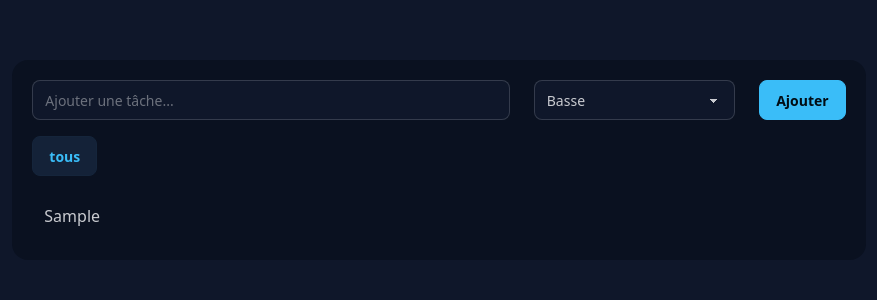
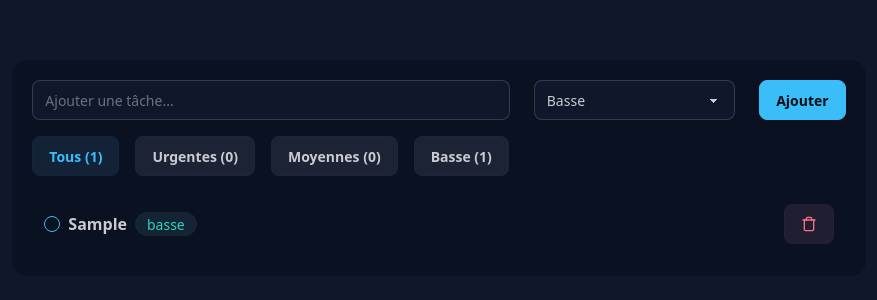
Before and after one commit to jonathanmyinda/Projet_todo_React, a React (Vite) app: page / in a window 1280 px wide. Both pictures are taken after typing "Sample" into the empty fields and a click on the button "Ajouter". Shown: the top 300 px of the page, without its empty margins (201-1078 px from the left). Built offline with nearby package versions, Linux system fonts and the light colour scheme.

Commit message:
ajout du bouton delete

```diff
--- a/src/App.tsx
+++ b/src/App.tsx
@@ -1,5 +1,6 @@
 import { useEffect, useState } from 'react'
 import TodoItem from "./TodoItem"
+import { Construction } from 'lucide-react'
 
 type priority = 'urgente' | 'moyenne' | 'basse'
 
@@ -45,6 +46,16 @@ function App() {
     filteredTodos = todos.filter((todo) => todo.priority === filter)
   }
 
+  const urgentCount = todos.filter((t) => t.priority === "urgente").length
+  const mediumCount = todos.filter((t) => t.priority === "moyenne").length
+  const lowCount = todos.filter((t) => t.priority === "basse").length
+  const totalCount = todos.length
+
+  function deleteTodo(id: number){
+    const newTodos = todos.filter((todo) => todo.id !== id)
+    setTodos(newTodos)
+  }
+
   return (
     <div className="flex justify-center">
       <div className="w-2/3 flex flex-col gap-4 my-15 bg-base-300 p-5 rounded-2xl">
@@ -65,7 +76,16 @@ function App() {
         <div className='space-y-2 flex-1 h-fit'>
           <div className='flex flex-wrap gap-4'>
             <button className={`btn btn-soft ${filter === "Tous" ? "btn btn-primary" : ""}`} onClick={() => setFilter("Tous")}>
-              tous
+              Tous ({totalCount})
+            </button>
+            <button className={`btn btn-soft ${filter === "urgente" ? "btn btn-primary" : ""}`} onClick={() => setFilter("urgente")}>
+              Urgentes ({urgentCount})
+            </button>
+            <button className={`btn btn-soft ${filter === "moyenne" ? "btn btn-primary" : ""}`} onClick={() => setFilter("moyenne")}>
+              Moyennes ({mediumCount})
+            </button>
+            <button className={`btn btn-soft ${filter === "basse" ? "btn btn-primary" : ""}`} onClick={() => setFilter("basse")}>
+              Basse ({lowCount})
             </button>
           </div>
         </div>
@@ -73,12 +93,17 @@ function App() {
           <ul className='divide-y divide-primary/20'>
             {filteredTodos.map((todo) => (
               <li key={todo.id}>
-                <TodoItem todo={todo} />
+                <TodoItem todo={todo} onDelete={() => deleteTodo(todo.id)} />
               </li>
             ))}
           </ul>
         ) : (
-          <div>test2</div>
+          <div className='flex justify-center items-center p-6'>
+            <div>
+              <Construction strokeWidth={1} className='w-40 h-40 text-primary'/>
+              <p className='text-sm'>Aucue tache poursuivie por ce filtre</p>
+            </div>
+          </div>
         )}
       </div>
     </div>
--- a/src/TodoItem.tsx
+++ b/src/TodoItem.tsx
@@ -1,3 +1,5 @@
+import { Trash } from "lucide-react"
+
 type priority = "urgente" | "moyenne" | "basse"
 
 type todo = {
@@ -8,12 +10,29 @@ type todo = {
 
 type props = {
   todo: todo
+  onDelete: () => void
 }
 
-const TodoItem = ({ todo }: props) => {
+const TodoItem = ({ todo , onDelete }: props) => {
   return (
     <li className="p-3">
-      {todo.text}
+      <div className="flex justify-between items-center">
+        <div className="flex items-center gap-2">
+          <input type="checkbox" className="checkbox checkbox-primary checkbox-xs"/>
+          <span className="text-md font-bold">
+            <span>
+              {todo.text}
+            </span>
+          </span>
+            <span className={`badge badge-md badge-soft
+              ${todo.priority === "urgente" ? "badge-error" : todo.priority === "moyenne" ? "badge-warning" : "badge-success"}`}>
+              {todo.priority}
+            </span>
+        </div>
+        <button className="btn btn-error btn-soft" onClick={onDelete}>
+          <Trash className="w-4 h-4"/>
+        </button>
+      </div>
     </li>
   )
 }
```
